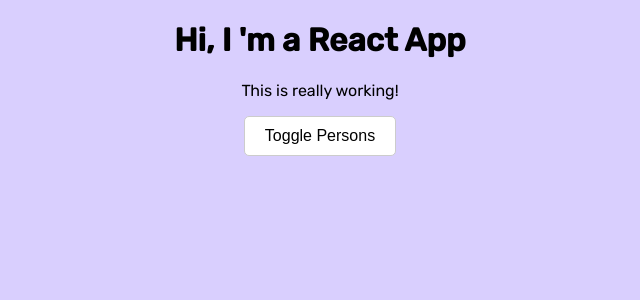
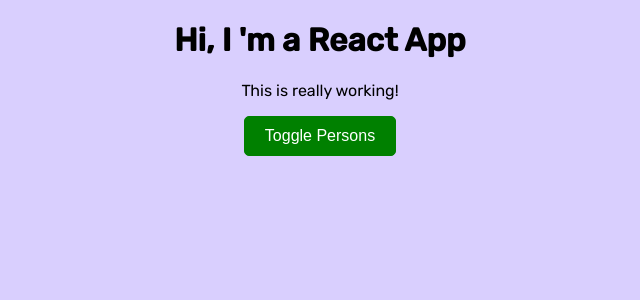
Before and after one commit to tjgillweb/learn-react, a React (Create React App) app: page / in a window 1280 px wide. Shown: the top 300 px of the page, without its empty margins (320-960 px from the left). Built offline with nearby package versions, Linux system fonts and the light colour scheme.

Commit message:
set styles dynamically, change button color to green and red

```diff
--- a/src/App.js
+++ b/src/App.js
@@ -60,10 +60,11 @@ class App extends Component {
       this.setState({showPersons : !doesShow});
   }
   render() {
-    const style = {
-      backgroundColor: 'white',
+    const myStyle = {
+      backgroundColor: 'green',
+      color: 'white',
       fontSize: '16px',
-      border: '1px solid #ccc',
+      border: '1px solid green',
       borderRadius: '5px',
       padding: '10px 20px',
       cursor: 'pointer'
@@ -86,12 +87,14 @@ class App extends Component {
 
         </div>
       )
+      myStyle.backgroundColor = 'red';
+      myStyle.border = '1px solid red';
     }
     return (
       <div className = "App" >
       <h1> Hi, I 'm a React App</h1>
       <p> This is really working! </p>
-      <button style = {style}
+      <button style = {myStyle}
               onClick = {this.togglePersonsHandler} > Toggle Persons
       </button>
       {persons}
```
